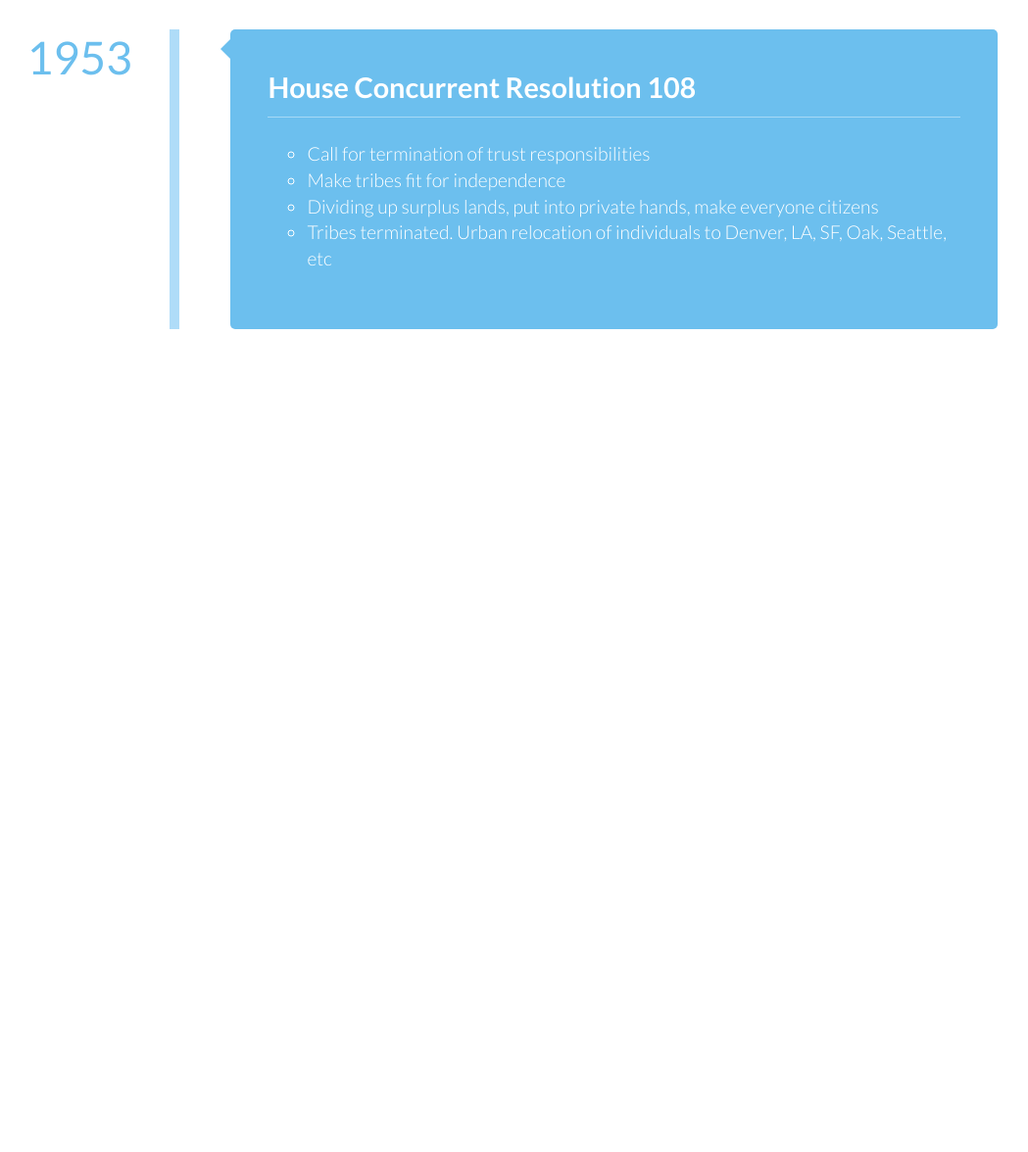
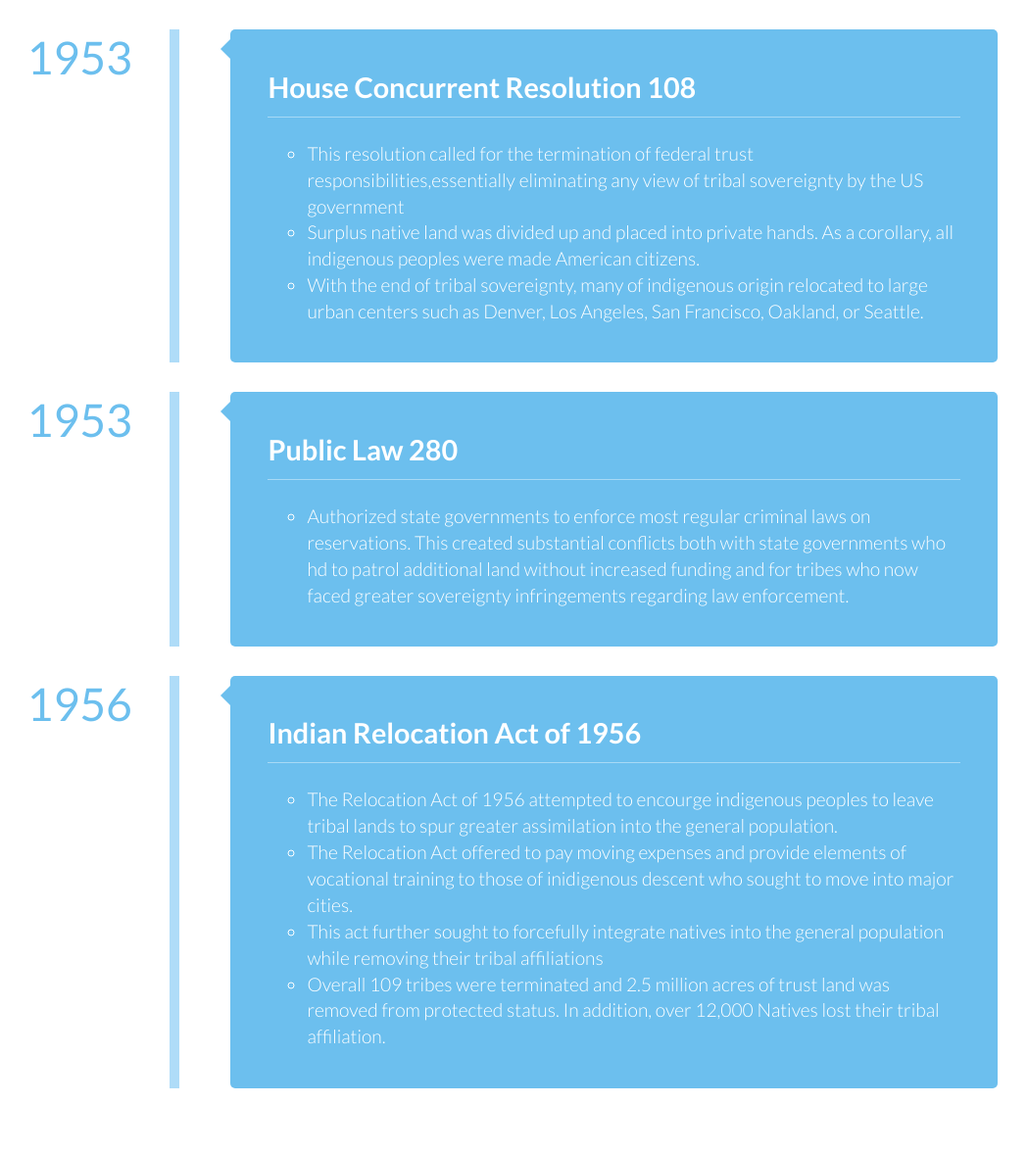
Before and after one commit to Sharabesh/espm, a Python web app: template templates/html/termination.html in a window 1280 px wide. Shown: the part 120-1296 px from the top of the page at 98% size, without its empty margins (144-1193 px from the left). Before the commit the page ends 456 px from the top, so only its background shows below. Run offline with Jinja, Linux system fonts and the light colour scheme; the template is opened without the code that fills it, so the values that code supplies are empty.

Commit message:
added lots of events

```diff
--- a/templates/html/removal.html
+++ b/templates/html/removal.html
@@ -19,7 +19,7 @@
 
 				<h1>A Period of Removal and Reservation 1829 - 1886</h1>
 				<nav>
-					<a href="/" class="icon-arrow-left" data-info="home">Home</a>
+					<a href="/timeline" class="icon-arrow-left" data-info="home">Home</a>
 					<a href="/allotment" class="icon-arrow-right" data-info="Next Page">Removal and Reservation</a>
 				</nav>
 			</header>
--- a/templates/html/termination.html
+++ b/templates/html/termination.html
@@ -30,26 +30,77 @@
 
 						<div class="cbp_tmlabel">
 							<h2>House Concurrent Resolution 108</h2>
-							<p>
+
                             <ul>
                                 <li>
-                                        Call for termination of trust responsibilities
+                                    This resolution called for the termination of federal trust responsibilities,essentially eliminating any view of tribal sovereignty by the US government
                                 </li>
                                 <li>
-                                        Make tribes fit for independence
+                                    Surplus native land was divided up and placed into private hands.
+                                    As a corollary, all indigenous peoples were made American citizens.
                                 </li>
                                 <li>
-                                        Dividing up surplus lands, put into private hands, make everyone citizens
-                                    </li>
-                                    <li>
-                                        Tribes terminated. Urban relocation of individuals to Denver, LA, SF, Oak, Seattle, etc
+                                    With the end of tribal sovereignty, many of indigenous origin relocated to large
+                                    urban centers such as Denver, Los Angeles, San Francisco, Oakland, or Seattle.
                                 </li>
                             </ul>
-                            </p>
+
 						</div>
 					</li>
 
 				</ul>
+
+                <ul class="cbp_tmtimeline">
+					<li>
+						<time class="cbp_tmtime" datetime="1953-04-10"><span>1953</span></time>
+
+						<div class="cbp_tmlabel">
+							<h2>Public Law 280</h2>
+                                <ul>
+                                    <li>
+                                        Authorized state governments to enforce most regular criminal laws on reservations.
+                                        This created substantial conflicts both with state governments who hd to patrol
+                                        additional land without increased funding and for tribes who now
+                                        faced greater sovereignty infringements regarding law enforcement.
+                                    </li>
+                                </ul>
+						</div>
+					</li>
+
+				</ul>
+
+                <ul class="cbp_tmtimeline">
+					<li>
+						<time class="cbp_tmtime" datetime="1953-04-10"><span>1956</span></time>
+
+						<div class="cbp_tmlabel">
+							<h2>Indian Relocation Act of 1956</h2>
+                                <ul>
+                                    <li>
+                                        The Relocation Act of 1956 attempted to encourge
+                                        indigenous peoples to leave tribal lands to spur greater assimilation into the general population.
+                                    </li>
+                                    <li>
+                                        The Relocation Act offered to pay moving expenses and provide elements
+                                        of vocational training to those of
+                                        inidigenous descent who sought to move into major cities.
+                                    </li>
+                                    <li>
+                                        This act further sought to forcefully integrate natives into the general population
+                                        while removing their tribal affiliations
+                                    </li>
+                                    <li>
+                                        Overall 109 tribes were terminated and 2.5 million acres of trust land was removed from protected status.
+                                        In addition, over 12,000 Natives lost their tribal affiliation.
+                                    </li>
+                                </ul>
+						</div>
+					</li>
+
+				</ul>
+
+
+
 			</div>
 		</div>
 	</body>
```
Also changed, not shown: templates/html/trade.html (+18 -10 lines). Lines whose indentation alone changed are shown as unchanged.
